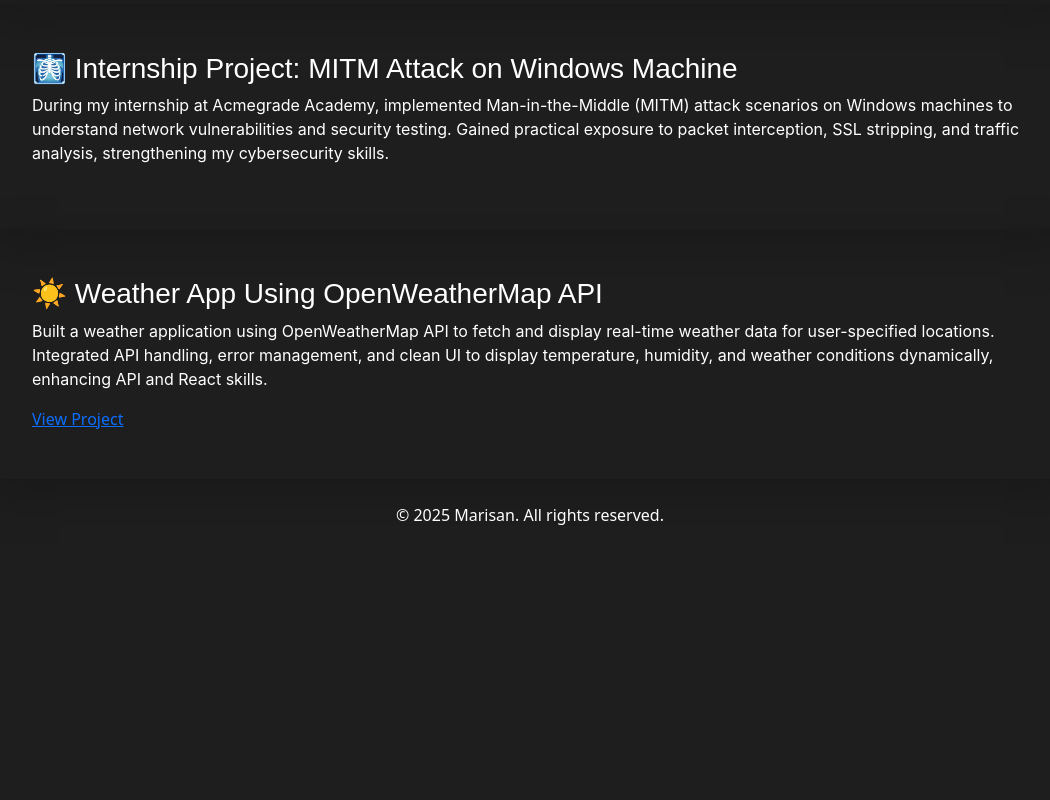
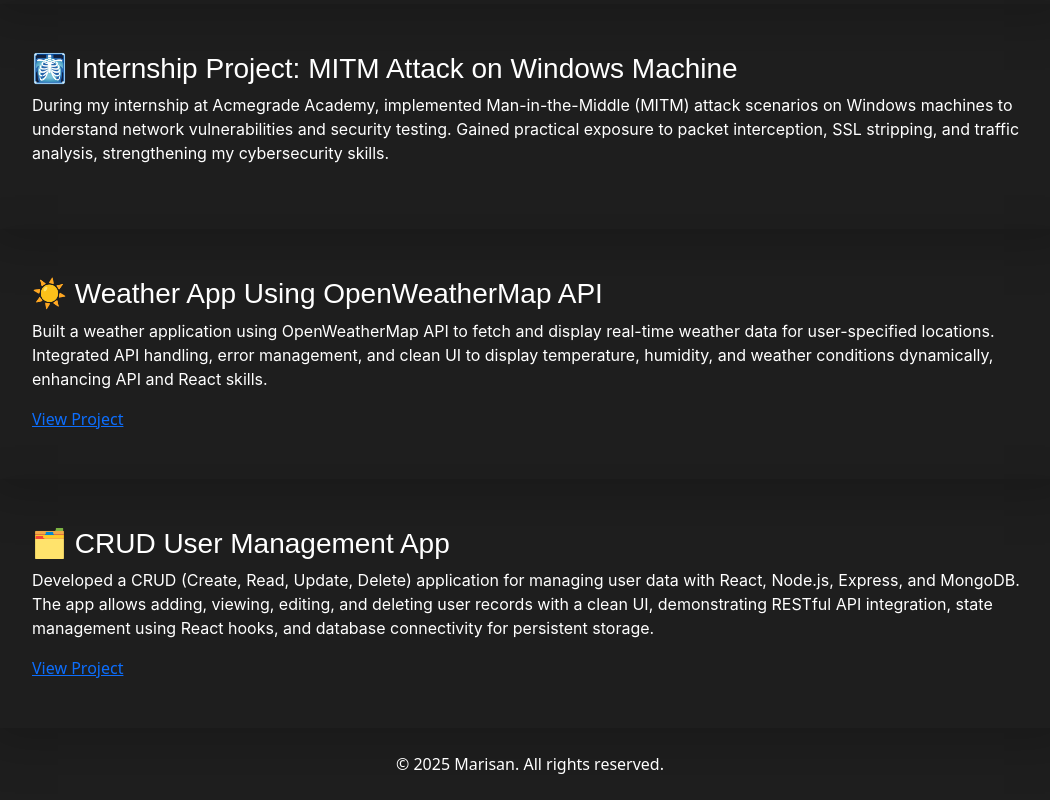
Before and after one commit to marisangithub/portfolio, a React (Vite) app: page /project in a window 1280 px wide. Shown: the part 566-1366 px from the top of the page, without its empty margins (110-1160 px from the left). Before the commit the page ends 1117 px from the top, so only its background shows below. Built offline with nearby package versions, Linux system fonts and the light colour scheme.

Commit message:
Added CRUD project to portfolio

```diff
--- a/src/Project.jsx
+++ b/src/Project.jsx
@@ -34,6 +34,13 @@
         'Built a weather application using OpenWeatherMap API to fetch and display real-time weather data for user-specified locations. Integrated API handling, error management, and clean UI to display temperature, humidity, and weather conditions dynamically, enhancing API and React skills.',
       link: 'https://shimmering-travesseiro-ad39fe.netlify.app/',
     },
+    {
+  title: '🗂️ CRUD User Management App',
+  description:
+    'Developed a CRUD (Create, Read, Update, Delete) application for managing user data with React, Node.js, Express, and MongoDB. The app allows adding, viewing, editing, and deleting user records with a clean UI, demonstrating RESTful API integration, state management using React hooks, and database connectivity for persistent storage.',
+  link: 'https://crud-frontend-xi-one.vercel.app/'
+},
+
   ];
 
   return (
```
